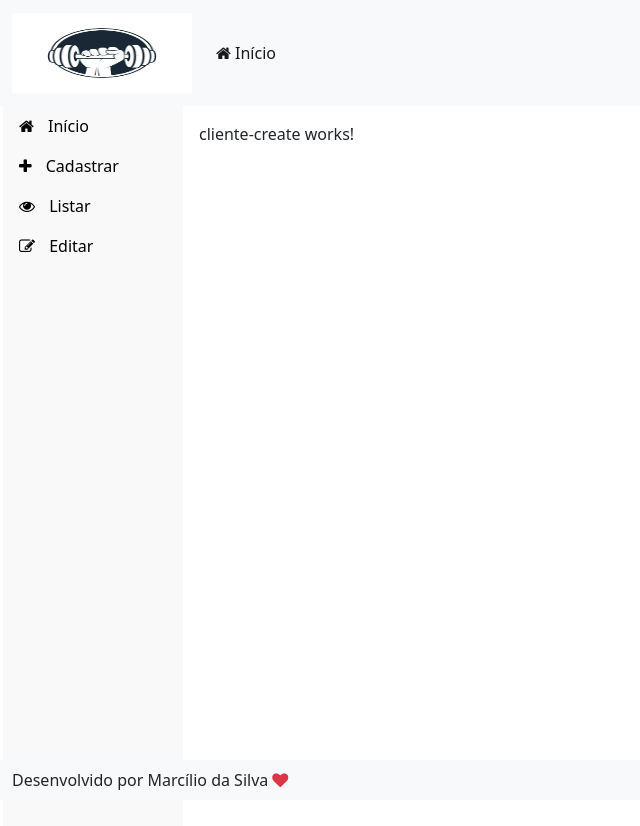
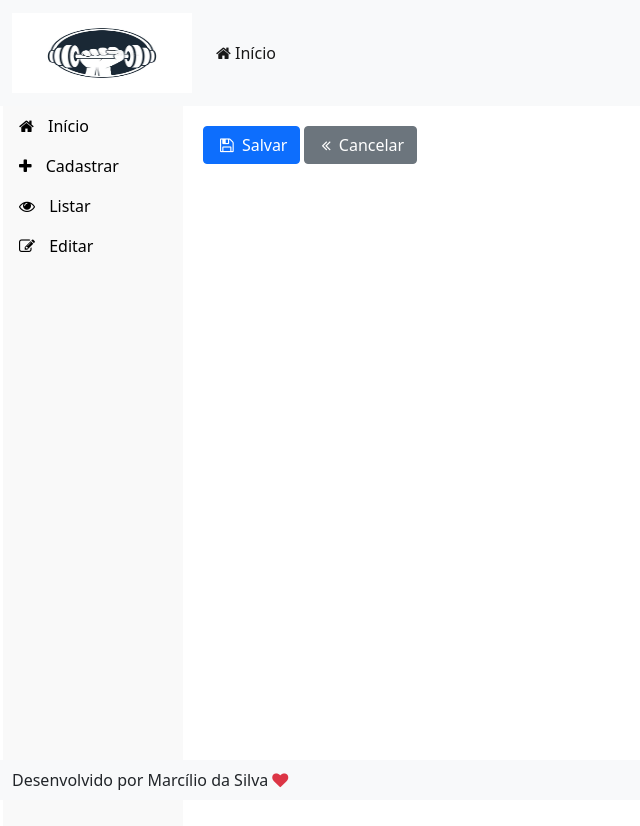
Before and after one commit to francelinom/FMS-Academia-Fitness, an Angular app: page /clientes/create in a window 1280 px wide. Shown: the top 826 px of the page, without its empty margins (0-640 px from the left). Built offline with nearby package versions, Linux system fonts and the light colour scheme.

Commit message:
Adicionando serviço de cliente
- criando o serviço de cliente para conectar com banco teste

criando metodos de cancelar e criar

```diff
--- a/src/app/components/cliente/cliente-create/cliente-create.component.html
+++ b/src/app/components/cliente/cliente-create/cliente-create.component.html
@@ -1 +1,12 @@
-<p>cliente-create works!</p>
+<button type="button"
+  class="btn btn-primary m-1"
+  type="button"
+  (click)="criarCliente()">
+  <i class="fa fa-save m-1"></i> Salvar
+</button>
+<button type="button"
+        class="btn btn-secondary"
+        type="button"
+        (click)="cancelar()">
+  <i class="fa fa-angle-double-left m-1"></i> Cancelar
+</button>
--- a/src/app/components/cliente/cliente-create/cliente-create.component.ts
+++ b/src/app/components/cliente/cliente-create/cliente-create.component.ts
@@ -1,15 +1,32 @@
+import { Cliente } from './../cliente.model';
+import { ClienteService } from './../cliente.service';
 import { Component, OnInit } from '@angular/core';
+import { Router } from '@angular/router';
 
 @Component({
   selector: 'app-cliente-create',
   templateUrl: './cliente-create.component.html',
-  styleUrls: ['./cliente-create.component.css']
+  styleUrls: ['./cliente-create.component.css'],
 })
 export class ClienteCreateComponent implements OnInit {
+  cliente: Cliente = {
+    nome: 'Francelino',
+    idade: 32,
+    endereco: 'Rua Boa',
+  };
 
-  constructor() { }
+  constructor(private router: Router, private clienteService: ClienteService) {}
 
-  ngOnInit(): void {
+  ngOnInit(): void {}
+
+  cancelar(): void {
+    this.router.navigate(['/clientes']);
   }
 
+  criarCliente(): void {
+    this.clienteService.create(this.cliente).subscribe(() => {
+      alert('Produto Criado com Sucesso');
+      this.router.navigate(['/clientes']);
+    });
+  }
 }
--- a/src/app/components/cliente/cliente.model.ts
+++ b/src/app/components/cliente/cliente.model.ts
@@ -1,4 +1,4 @@
-export interface cliente {
+export interface Cliente {
   id?: number;
   nome?: string;
   idade?: number;
--- /dev/null
+++ b/src/app/components/cliente/cliente.service.ts
@@ -0,0 +1,17 @@
+import { Cliente } from './cliente.model';
+import { HttpClient } from '@angular/common/http';
+import { Injectable } from '@angular/core';
+import { Observable } from 'rxjs';
+
+@Injectable({
+  providedIn: 'root',
+})
+export class ClienteService {
+  url = 'http://localhost:3001/clientes';
+
+  constructor(private http: HttpClient) {}
+
+  create(cliente: Cliente): Observable<Cliente> {
+    return this.http.post<Cliente>(this.url, cliente);
+  }
+}
```
Also changed, not shown: src/app/app.module.ts (+10 -2 lines), 1 other file (tests, documents, lock files or other folders).
